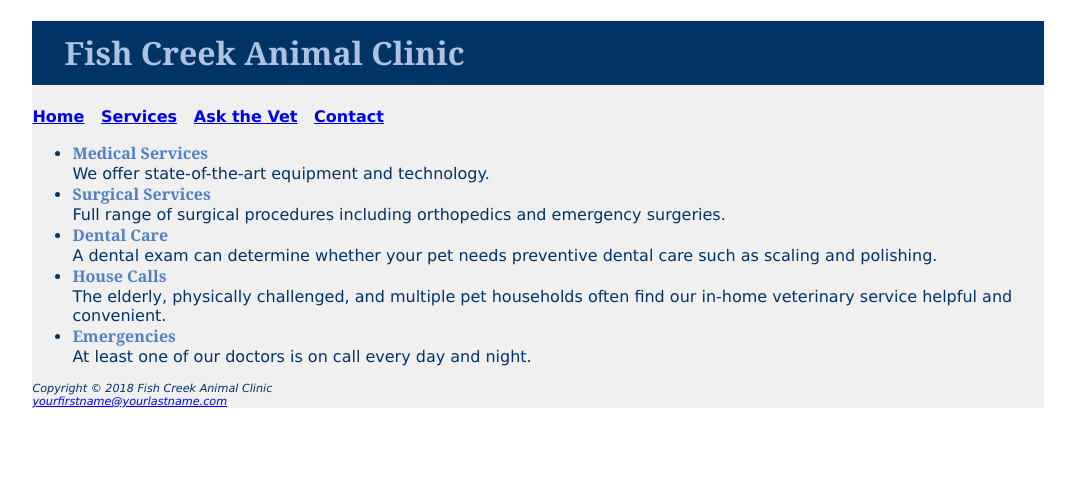
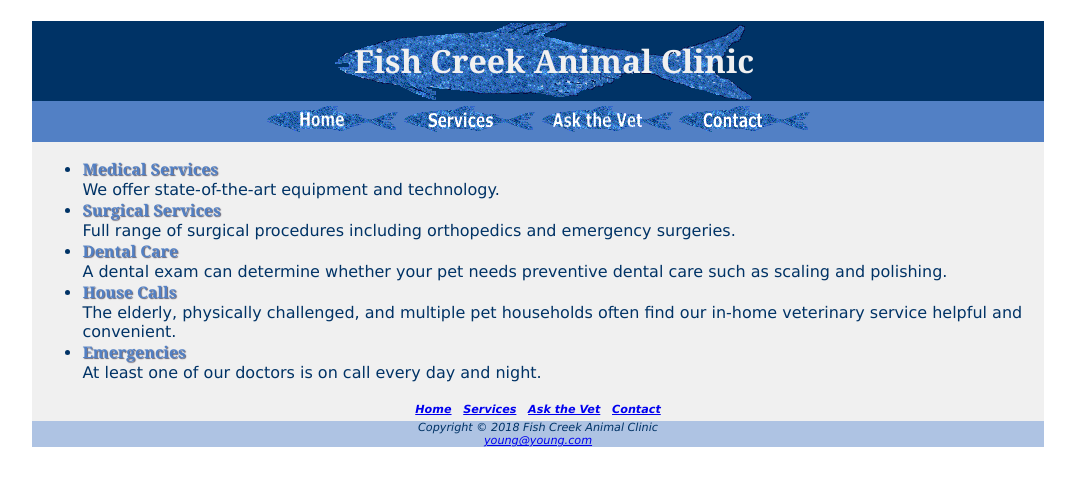
Before and after one commit to 44144Sp21/ch4casestudy-Kupawaki, a plain HTML site: page services.html in a window 1280 px wide. Shown: the whole page, without its empty margins (102-1177 px from the left). Drawn offline with Linux system fonts and the light colour scheme.

Commit message:
Chpt4CaseStudy
Created and configured askvet.html,
Slightly modified index.html,
Slightly modified services.html,
Slightly modified fishcreek.css,
Added several background images.

```diff
--- a/fishcreek.css
+++ b/fishcreek.css
@@ -1,28 +1,81 @@
-body { background-color: #FFFFFF;
+body
+{
+    background-color: #FFFFFF;
     color: #003366 ;
     font-family: Verdana, Arial, sans-serif;
 }
-header { background-color: #003366;
-       color: #AEC3E3;
+
+header
+{
+    background-color: #003366;
+    color: #f0f0f0;
     font-family: Georgia, "Times New Roman", serif;
+    background-image: url(fishcreeklogo.gif);
+    background-repeat: no-repeat;
+    background-position: center;
+    text-align: center;
 }
-h1 { line-height: 200%;
-    text-indent: 1em;}
-nav { font-weight: bold; }
-.category { font-weight: bold;
+
+h1
+{
+    line-height: 250%;
+    text-indent: 1em;
+    margin-bottom: 0px;
+}
+
+nav
+{
+    font-weight: bold;
+    text-align: center;
+    background-color: #5280c5;
+    padding: 5px;
+}
+
+.category
+{
+    font-weight: bold;
     color: #5280C5;
     font-family: Georgia, "Times New Roman", serif;
+    text-shadow: 1px 1px 1px #667;
 }
-dt { font-weight: bold;
+
+dt
+{
+    font-weight: bold;
     font-size: 1.1em;
     color: #5280C5;
     font-family: Georgia, "Times New Roman", serif;
 }
-footer { font-size: .70em;
+
+footer
+{
+    font-size: .70em;
     font-style: italic;
+    text-align: center;
+    background-color: #aec3e3;
 }
-#wrapper { width: 80%;
+
+#wrapper
+{
+    width: 80%;
     margin-right: auto;
     margin-left: auto;
     background-color: #F0F0F0;
+    min-width: 700px;
 }
+
+img
+{
+    border: none;
+}
+
+main
+{
+    padding-left: 10px;
+    padding-right: 10px;
+}
+
+footer nav
+{
+    background-color: #f0f0f0;
+}
--- a/services.html
+++ b/services.html
@@ -1,38 +1,53 @@
 <!DOCTYPE html>
 <html lang="en">
     <head>
-<title>LASTNAME Chapter 4 Case Study - Fish Creek Animal Clinic Services</title>
+        <title>Young Chapter 4 Case Study - Fish Creek Animal Clinic Services</title>
         <meta charset="utf-8">
         <link rel="stylesheet" href="fishcreek.css">
     </head>
+
     <body>
         <div id="wrapper">
             <header>
                 <h1>Fish Creek Animal Clinic</h1>
             </header>
+
+            <nav>
+                <a href="index.html"><img src="home.gif" alt="Home"></a>
+                <a href="services.html"><img src="services.gif" alt="Services"></a>
+                <a href="askvet.html"><img src="askthevet.gif" alt="Ask the Vet"></a>
+                <a href="contact.html"><img src="contact.gif" alt="Contact"></a>
+            </nav>
+
+            <main>
+                <ul>
+                    <li><span class="category">Medical Services</span><br>
+                        We offer state-of-the-art equipment and technology.</li>
+
+                    <li><span class="category">Surgical Services</span><br>
+                        Full range of surgical procedures including orthopedics and emergency surgeries.</li>
+
+                    <li><span class="category">Dental Care</span><br>
+                        A dental exam can determine whether your pet needs preventive dental care such as scaling and   polishing.</li>
+
+                    <li><span class="category">House Calls</span><br>
+                        The elderly, physically challenged, and multiple pet households often find our in-home veterinary service helpful and convenient.</li>
+
+                    <li><span class="category">Emergencies</span><br>
+                        At least one of our doctors is on call every day and night.</li>
+                </ul>
+            </main>
+
+            <footer>
                 <nav>
                     <a href="index.html">Home</a> &nbsp;
                     <a href="services.html">Services</a> &nbsp;
                     <a href="askvet.html">Ask the Vet</a> &nbsp;
                     <a href="contact.html">Contact</a>
                 </nav>
-<main>
-<ul>
-<li><span class="category">Medical Services</span><br>
-We offer state-of-the-art equipment and technology.</li>
-<li><span class="category">Surgical Services</span><br>
-Full range of surgical procedures including orthopedics and emergency surgeries.</li>
-<li><span class="category">Dental Care</span><br>
-A dental exam can determine whether your pet needs preventive dental care such as scaling and polishing.</li>
-<li><span class="category">House Calls</span><br>
-The elderly, physically challenged, and multiple pet households often find our in-home veterinary service helpful and convenient.</li>
-<li><span class="category">Emergencies</span><br>
-At least one of our doctors is on call every day and night.</li>
-</ul>
-</main>
-<footer>
+
                 Copyright &copy; 2018 Fish Creek Animal Clinic<br>
-<a href="mailto:yourfirstname@yourlastname.com">yourfirstname@yourlastname.com</a>
+                <a href="mailto:young@young.com">young@young.com</a>
             </footer>
         </div>
     </body>
```
Also changed, not shown: askvet.html (added, +43 -0 lines), index.html (+34 -20 lines). Lines whose indentation alone changed are shown as unchanged.
